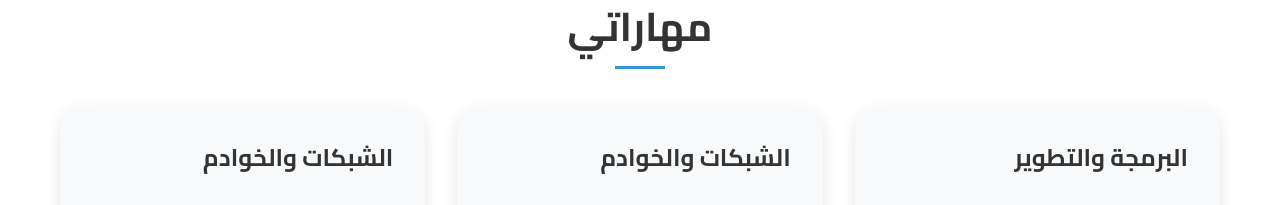
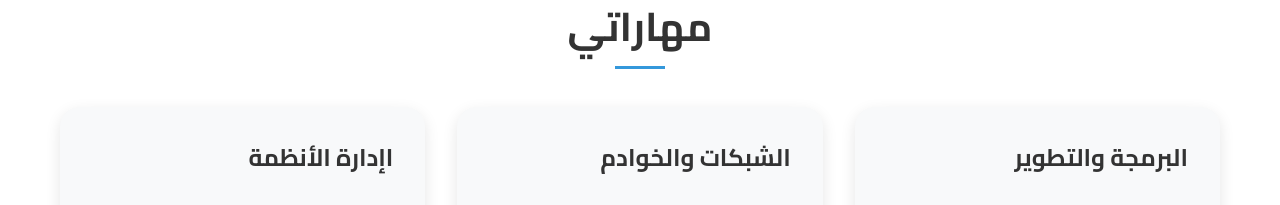
Before and after one commit to AbdulrahmanAlzhrani-Dev/AbdulrahmanAlzhrani-Dev.github.io, a plain HTML site: page index.html in a window 1280 px wide. Shown: the part 1560-1765 px from the top of the page. Drawn offline with Linux system fonts and the light colour scheme.

Commit message:
Restore index.html to original state

```diff
--- a/index.html
+++ b/index.html
@@ -124,7 +124,7 @@
                 </div>
 
                   <div class="skill-category">
-                    <h3 data-ar="الشبكات والخوادم" data-en="Networks & Servers">الانظمة الحكوميه والحرجة | IBM Z/OS & IBM I</h3>
+                    <h3 data-ar="اإدارة الأنظمة" data-en="Networks & Servers">الانظمة الحكوميه والحرجة | IBM Z/OS & IBM I</h3>
                     <div class="skill-items">
                         <div class="skill-item">
                             <i class="fas fa-network-wired" data-ar-title="الشبكات" data-en-title="Networks"></i>
```
